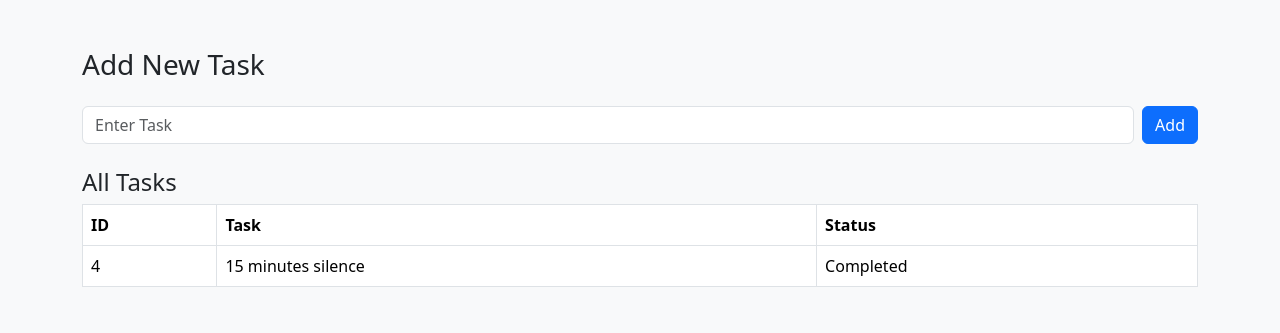
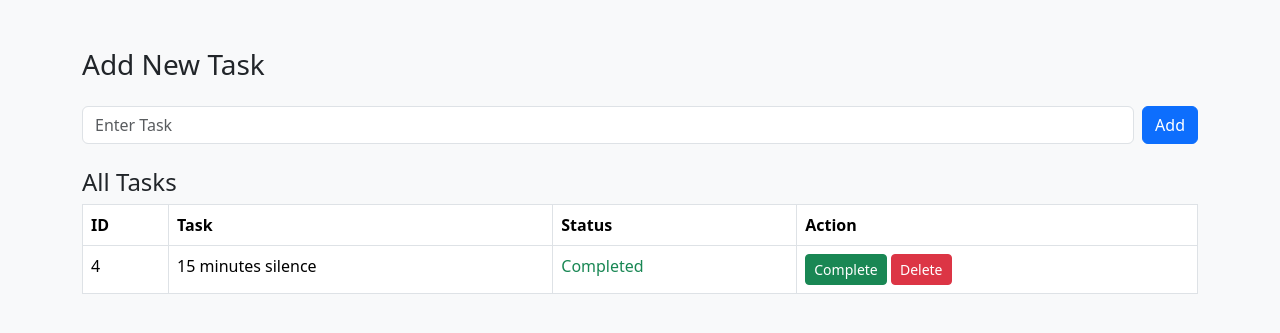
Before and after one commit to zamanwebdev/taskapp-FlaskProject-2, a Flask app: page / in a window 1280 px wide. Shown: the part 56-389 px from the top of the page. Run offline with Flask 3, Linux system fonts and the light colour scheme; data comes from the database, SQL or seed files in the repository; both versions use the stored data as it was after the commit.

Commit message:
Day 19 — UPDATE + DELETE (Complete CRUD) Done.

```diff
--- a/app.py
+++ b/app.py
@@ -3,7 +3,6 @@ import sqlite3
 
 app = Flask(__name__)
 
-# Database create
 def init_db():
     conn = sqlite3.connect('database.db')
     cur = conn.cursor()
@@ -19,7 +18,6 @@ def init_db():
 
 init_db()
 
-# Dashboard Route
 @app.route('/', methods=['GET', 'POST'])
 def dashboard():
     conn = sqlite3.connect('database.db')
@@ -38,5 +36,27 @@ def dashboard():
     return render_template('dashboard.html', tasks=tasks)
 
 
+# UPDATE status
+@app.route('/complete/<int:id>')
+def complete_task(id):
+    conn = sqlite3.connect('database.db')
+    cur = conn.cursor()
+    cur.execute("UPDATE tasks SET status='Completed' WHERE id=?", (id,))
+    conn.commit()
+    conn.close()
+    return redirect('/')
+
+
+# DELETE task
+@app.route('/delete/<int:id>')
+def delete_task(id):
+    conn = sqlite3.connect('database.db')
+    cur = conn.cursor()
+    cur.execute("DELETE FROM tasks WHERE id=?", (id,))
+    conn.commit()
+    conn.close()
+    return redirect('/')
+
+
 if __name__ == '__main__':
     app.run(debug=True)
--- a/templates/dashboard.html
+++ b/templates/dashboard.html
@@ -15,13 +15,24 @@
         <th>ID</th>
         <th>Task</th>
         <th>Status</th>
+        <th>Action</th>
     </tr>
 
     {% for task in tasks %}
     <tr>
         <td>{{ task[0] }}</td>
         <td>{{ task[1] }}</td>
-        <td>{{ task[2] }}</td>
+        <td>
+            {% if task[2] == 'Completed' %}
+                <span class="text-success">Completed</span>
+            {% else %}
+                <span class="text-warning">Pending</span>
+            {% endif %}
+        </td>
+        <td>
+            <a href="/complete/{{ task[0] }}" class="btn btn-success btn-sm">Complete</a>
+            <a href="/delete/{{ task[0] }}" class="btn btn-danger btn-sm">Delete</a>
+        </td>
     </tr>
     {% endfor %}
 
```
Also changed, not shown: database.db.
